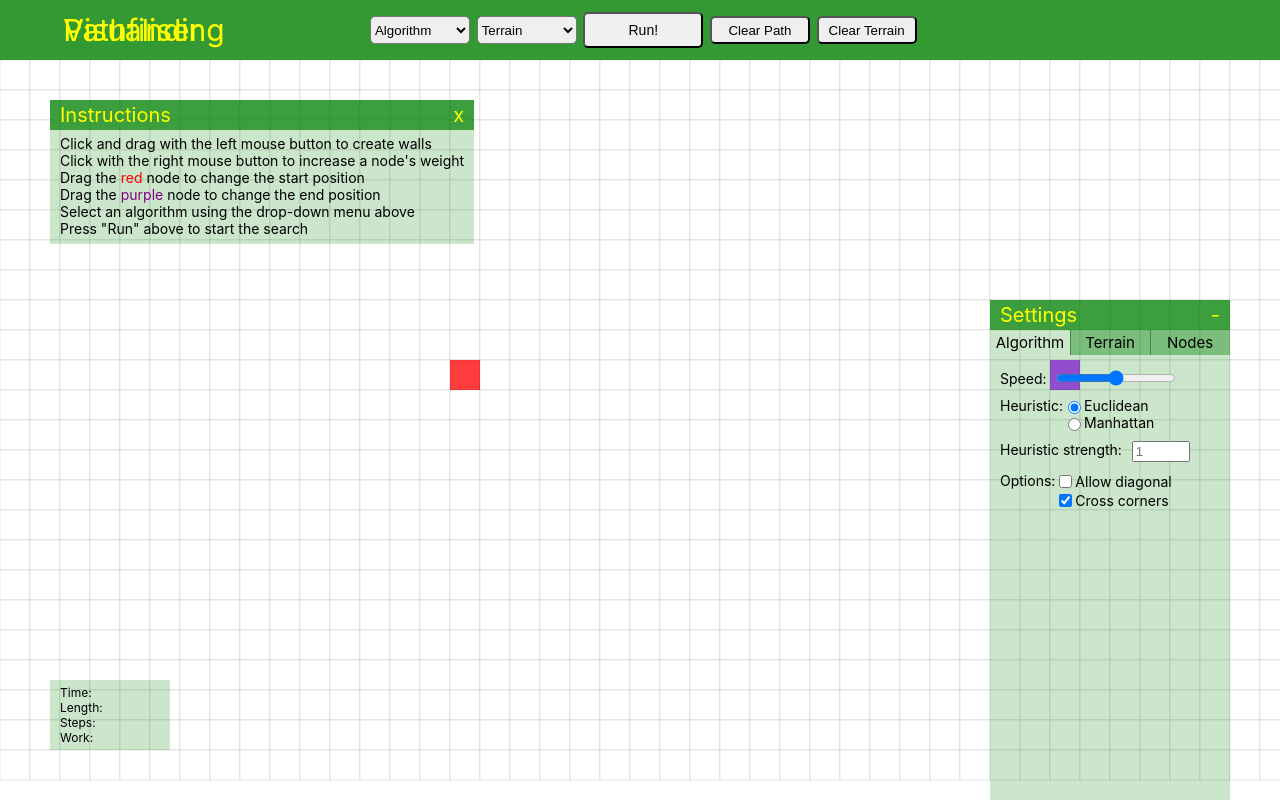
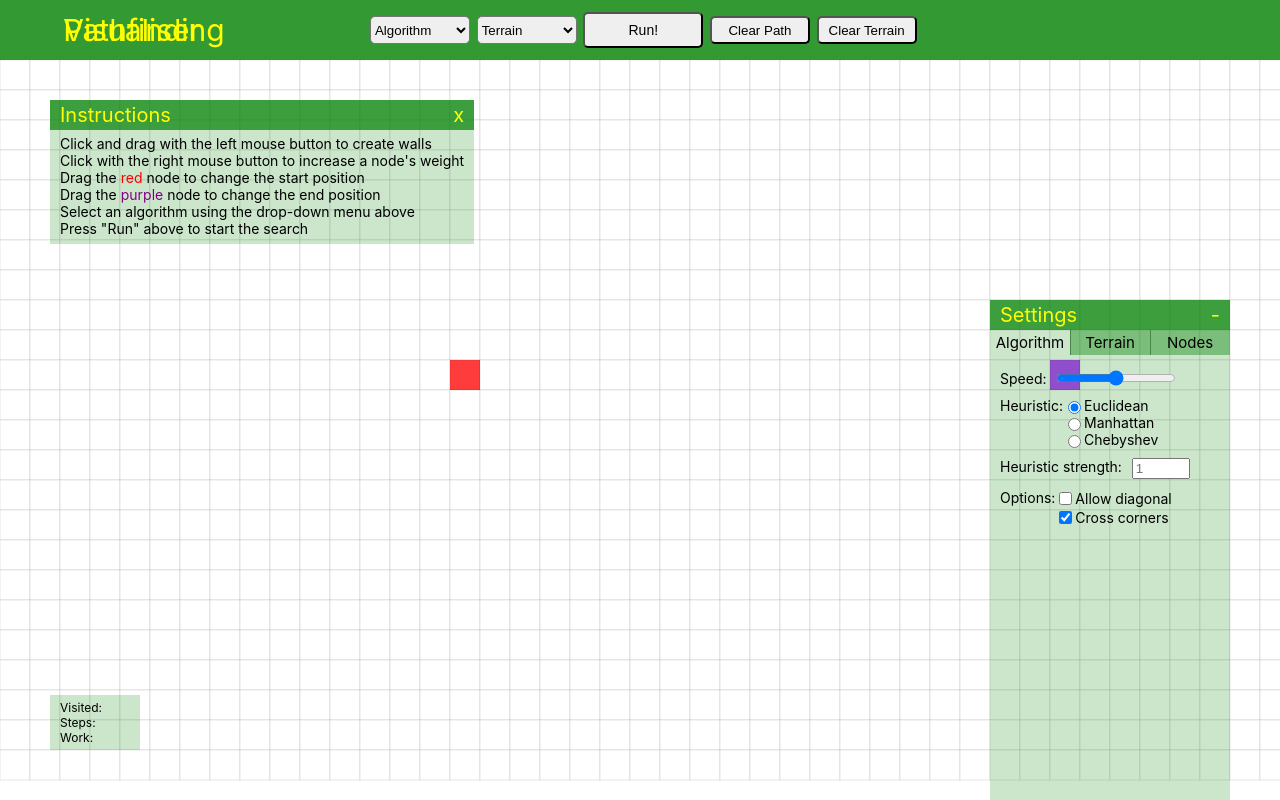
Before and after one commit to Jonezia/pathfinding-visualiser, a React (Create React App) app: page / in a window 1280 px wide. Built offline with nearby package versions, Linux system fonts and the light colour scheme; the HTML template or start-up script is replaced by a standard one.

Commit message:
stats after animations

```diff
--- a/src/grid/algorithms.js
+++ b/src/grid/algorithms.js
@@ -1,5 +1,5 @@
 export function algorithm(grid,startNode,endNode,algorithm,
-    heuristic,heuristicStrength,diagonal) {
+    heuristic,heuristicStrength,diagonal,corner) {
         switch(algorithm) {
             case "dfs":
                 break;
@@ -21,6 +21,7 @@ export function algorithm(grid,startNode,endNode,algorithm,
 
 function astar (grid, startNode, endNode, distance,
     heuristic, heuristicStrength, diagonal) {
+    let work = 0
     let nodesInOrder = [];
     startNode.distance = 0;
     let unvisitedNodes = getAllNodes(grid);
@@ -28,10 +29,11 @@ function astar (grid, startNode, endNode, distance,
         sortNodesByDistance(unvisitedNodes);
         let closestNode = unvisitedNodes.shift();
         if (closestNode.isWall) continue;
-        if (closestNode.distance === Infinity) return nodesInOrder;
+        if (closestNode.distance === Infinity) return [nodesInOrder, work];
         closestNode.isVisited = true;
+        work += closestNode.weight
         nodesInOrder.push(closestNode);
-        if (closestNode === endNode) return nodesInOrder;
+        if (closestNode === endNode) return [nodesInOrder, work];
         updateUnvisitedNeighbors(closestNode, grid, endNode,
             distance, heuristic, heuristicStrength, diagonal);
     }
@@ -47,7 +49,7 @@ function getHeuristic(heuristic,node,endNode) {
             return Math.sqrt(Math.pow((node.col - endNode.col),2) + Math.pow((node.row - endNode.row),2))
         case "manhattan":
             return Math.abs(node.col - endNode.col) + Math.abs(node.row - endNode.row)
-        case "diagonal":
+        case "chebyshev":
             return Math.max(Math.abs(node.col - endNode.col),Math.abs(node.row - endNode.row))
         default:
             return
--- a/src/grid/grid.jsx
+++ b/src/grid/grid.jsx
@@ -183,27 +183,33 @@ export default function Grid(props) {
     }
 
     const getFrames = () => {
+        if (!props.algorithm) return;
         let startNode = modelGrid[start[0]][start[1]]
         let endNode = modelGrid[end[0]][end[1]]
         clearPath()
-        let visitedInOrder = algorithm(modelGrid,startNode,endNode,
+        let [visitedInOrder,work] = algorithm(modelGrid,startNode,endNode,
             props.algorithm,props.heuristic,props.heuristicStrength,
-            props.diagonal)
+            props.diagonal,props.corner)
         let nodesInShortestPathOrder = getNodesInShortestPathOrder(endNode)
         clearPath()
-        if (visitedInOrder) {animateNodes(visitedInOrder,nodesInShortestPathOrder)}
-        // if (nodesInShortestPathOrder) {animate(nodesInShortestPathOrder,setPath)}
+        if (visitedInOrder) {animateNodes(visitedInOrder,nodesInShortestPathOrder,work)}
     }
 
     props.setClickGetFrames(getFrames)
 
-    const animateNodes = (anim, nodesInShortestPathOrder) => {
+    const updateStats = (visited,steps,work) => {
+        document.getElementById("statsVisited").innerHTML = "Visited: " + visited.toString()
+        document.getElementById("statsSteps").innerHTML = "Steps: " + steps.toString()
+        document.getElementById("statsWork").innerHTML = "Work: " + work.toString()
+    }
+
+    const animateNodes = (visitedInOrder,nodesInShortestPathOrder,work) => {
         let runAnimations = () => {
             if (running) {
-                if (i === anim.length) {
-                    animatePath(nodesInShortestPathOrder)
+                if (i === visitedInOrder.length) {
+                    animatePath(visitedInOrder,nodesInShortestPathOrder,work)
                 } else {
-                    visitNode(anim[i])
+                    visitNode(visitedInOrder[i])
                     i += 1
                     timer = setTimeout(runAnimations, delay)
                 }
@@ -217,13 +223,15 @@ export default function Grid(props) {
         let timer = setTimeout(runAnimations, delay)
     };
 
-    const animatePath = (anim) => {
+    const animatePath = (visitedInOrder,nodesInShortestPathOrder,work) => {
         let runAnimations = () => {
             if (running) {
-                if (i === anim.length) {
+                if (i === nodesInShortestPathOrder.length) {
                     running = false
+                    updateStats(visitedInOrder.length-1,
+                        nodesInShortestPathOrder.length-1,work)
                 } else {
-                    setPath(anim[i])
+                    setPath(nodesInShortestPathOrder[i])
                     i += 1
                     timer = setTimeout(runAnimations, delay)
                 }
--- a/src/options/optionsContent/optionsContent.jsx
+++ b/src/options/optionsContent/optionsContent.jsx
@@ -36,6 +36,11 @@ export default function OptionsContent(props) {
                             <input type="radio" value="manhattan"
                             name="heuristic"/>
                             <label>Manhattan</label>
+                        </div>
+                        <div className="selector">
+                            <input type="radio" value="chebyshev"
+                            name="heuristic"/>
+                            <label>Chebyshev</label>
                         </div>
                     </div>
                 </div>
--- a/src/stats/stats.css
+++ b/src/stats/stats.css
@@ -2,7 +2,7 @@
     position: absolute;
     bottom: 50px;
     left: 50px;
-    width: 100px;
+    width: 70px;
     background-color: rgba(0,128,0,0.2);
     padding: 5px 10px 5px 10px;
     visibility: visible;
@@ -11,7 +11,7 @@
     transition-delay: .5s;
 }
 
-#statsContent {
+#statsVisited, #statsSteps, #statsWork {
     font-size: 12px;
     margin: 0;
 }
--- a/src/stats/stats.jsx
+++ b/src/stats/stats.jsx
@@ -2,17 +2,12 @@ import React,{useState} from 'react'
 import './stats.css'
 
 export default function Stats(props) {
-    let [time,setTime] = useState()
-    let [length,setLength] = useState()
-    let [steps,setSteps] = useState()
-    let [work,useWork] = useState()
 
     return(
         <div id="statsContainer">
-            <p id="statsContent">Time: {time}<br></br>
-            Length: {length}<br></br>
-            Steps: {steps}<br></br>
-            Work: {work}</p>
+            <p id="statsVisited">Visited: </p>
+            <p id="statsSteps">Steps: </p>
+            <p id="statsWork">Work: </p>
         </div>
     )
 }
```
